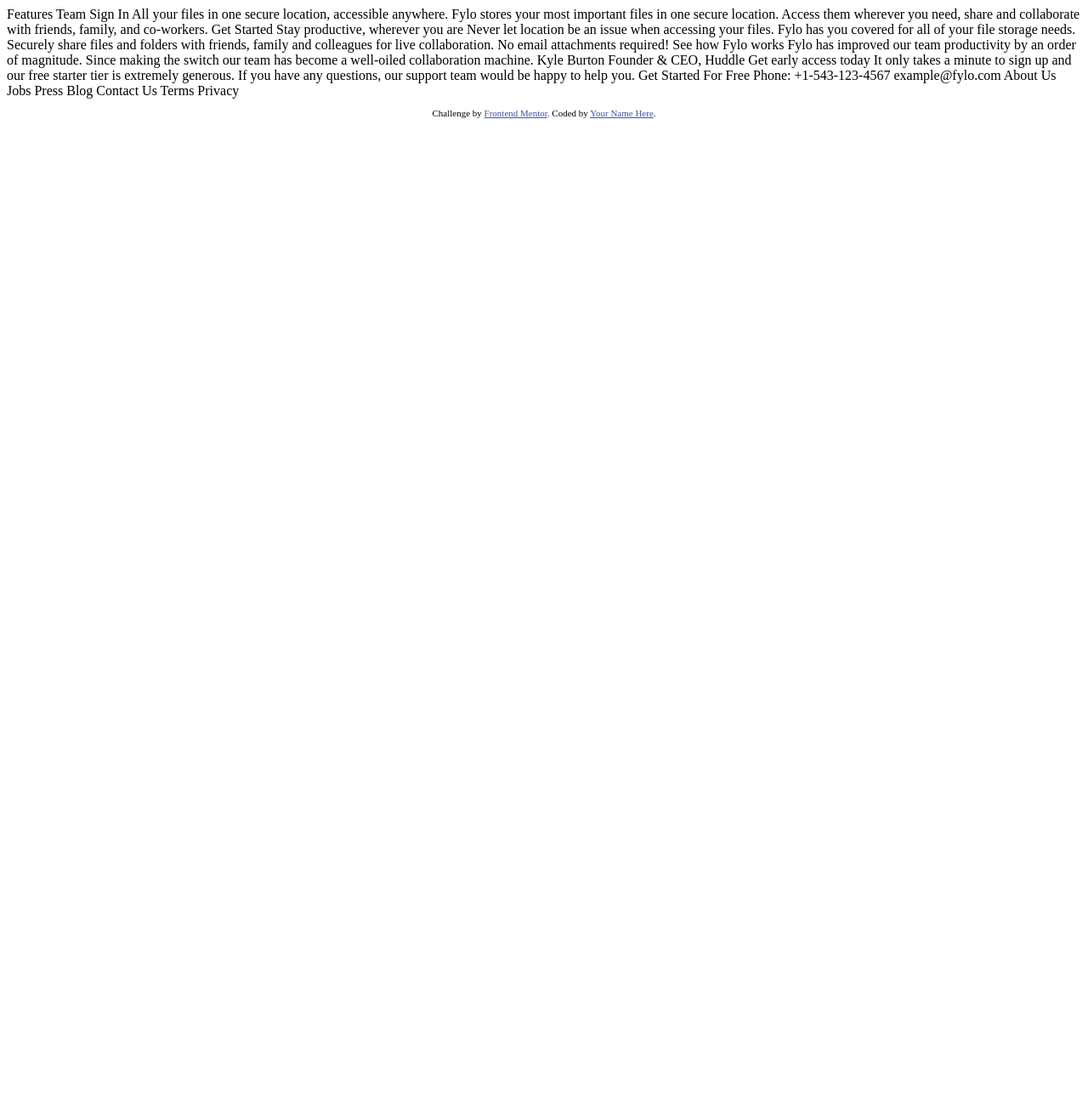
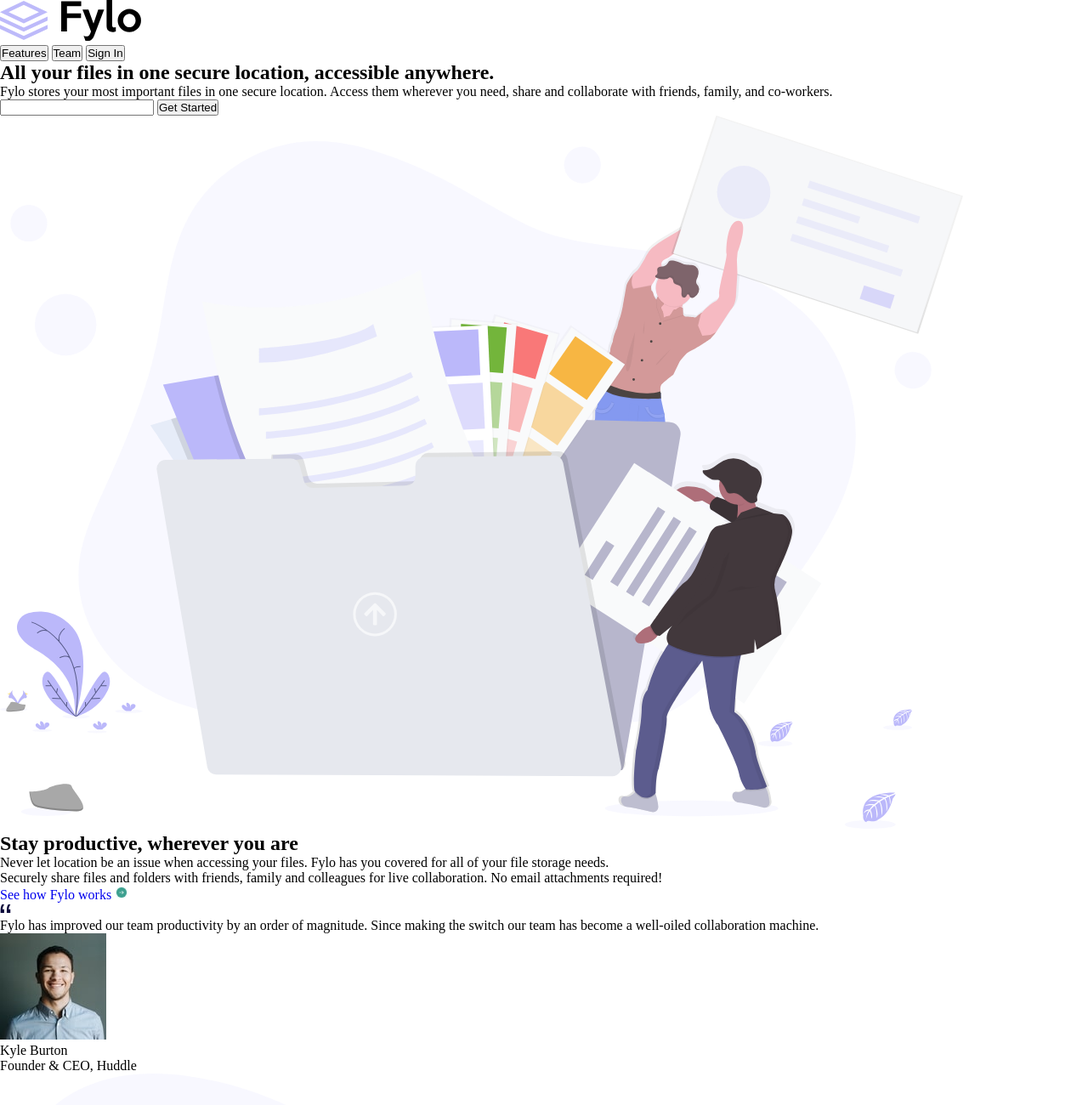
Before and after one commit to rarysson/Fylo-Landing-Page, a plain HTML site: page index.html in a window 1280 px wide. Shown: the top 1300 px of the page at 85% size. Before the commit the page ends 800 px from the top, so only its background shows below. Drawn offline with Linux system fonts and the light colour scheme.

Commit message:
Add HTML structure

```diff
--- a/index.html
+++ b/index.html
@@ -1,73 +1,129 @@
 <!DOCTYPE html>
 <html lang="en">
+
 <head>
   <meta charset="UTF-8">
-  <meta name="viewport" content="width=device-width, initial-scale=1.0"> <!-- displays site properly based on user's device -->
+  <meta name="viewport" content="width=device-width, initial-scale=1.0">
+  <link rel="icon" type="image/png" sizes="32x32" href="./images/favicon-32x32.png">
+  <title>Fylo landing page | Frontend Mentor</title>
+  <link href="https://fonts.googleapis.com/css?family=Raleway:400,700&display=swap" rel="stylesheet">
+  <link href="https://fonts.googleapis.com/css?family=Open+Sans&display=swap" rel="stylesheet">
+  <link rel="stylesheet" href="reset.css">
+  <link rel="stylesheet" href="style.css">
+</head>
 
-  <link rel="icon" type="image/png" sizes="32x32" href="./images/favicon-32x32.png">
+<body>
+  <header>
+    <img src="./images/logo.svg" alt="logo">
+    <div class="header-buttons">
+      <button>Features</button>
+      <button>Team</button>
+      <button>Sign In</button>
+    </div>
+  </header>
 
-  <title>Frontend Mentor | Fylo landing page with two column layout</title>
+  <section>
+    <div class="info">
+      <h1>All your files in one secure location, accessible anywhere.</h1>
+      <p>Fylo stores your most important files in one secure location.
+        Access them wherever you need, share and collaborate with friends,
+        family, and co-workers.</p>
+      <input type="email" name="email">
+      <button>Get Started</button>
+    </div>
 
-  <!-- Feel free to remove these styles or customise in your own stylesheet 👍 -->
-  <style>
-    .attribution { font-size: 11px; text-align: center; }
-    .attribution a { color: hsl(228, 45%, 44%); }
-  </style>
-</head>
-<body>
+    <img src="./images/illustration-1.svg" alt="">
+  </section>
 
-  Features
-  Team
-  Sign In
-
-  All your files in one secure location, accessible anywhere.
-
-  Fylo stores your most important files in one secure location.
-  Access them wherever you need, share and collaborate with friends,
-  family, and co-workers.
-
-  Get Started
-
-  Stay productive, wherever you are
-
+  <section>
+    <div class="info">
+      <h1>Stay productive, wherever you are</h1>
+      <p>
         Never let location be an issue when accessing your files. Fylo has you
         covered for all of your file storage needs.
-
+        <br>
         Securely share files and folders with friends, family and colleagues for
         live collaboration. No email attachments required!
+        <br>
+      </p>
 
-  See how Fylo works
+      <div class="link">
+        <a href="#">See how Fylo works</a>
+        <img src="./images/icon-arrow.svg" alt="demonstration">
+      </div>
 
+      <div class="testimonial">
+        <img src="./images/icon-quotes.svg" alt="">
+        <p class="message">
           Fylo has improved our team productivity by an order of magnitude. Since
           making the switch our team has become a well-oiled collaboration machine.
+        </p>
 
-  Kyle Burton
-  Founder & CEO, Huddle
+        <div class="author">
+          <img src="./images/avatar-testimonial.jpg" alt="">
+          <div class="author-info">
+            <p class="name">Kyle Burton</p>
+            <p class="description">Founder & CEO, Huddle</p>
+          </div>
+        </div>
+      </div>
+    </div>
 
-  Get early access today
+    <img src="./images/illustration-2.svg" alt="">
+  </section>
 
+  <section>
+    <div class="info">
+      <h1>Get early access today</h1>
+      <p>
         It only takes a minute to sign up and our free starter tier is extremely generous.
         If you have any questions, our support team would be happy to help you.
+      </p>
+    </div>
 
-  Get Started For Free
-
-  Phone: +1-543-123-4567
-  example@fylo.com
-
-  About Us
-  Jobs
-  Press
-  Blog
-
-  Contact Us
-  Terms
-  Privacy
+    <div class="get-started">
+      <input type="email" name="email">
+      <button>Get Started For Free</button>
+    </div>
+  </section>
 
   <footer>
+    <img src="./images/logo.svg" alt="logo">
+
+    <div class="extra-info">
+      <div class="contacts">
+        <div class="phone">
+          <img src="./images/icon-phone.svg" alt="">
+          <p>Phone: +1-543-123-4567</p>
+        </div>
+
+        <div class="email">
+          <img src="./images/icon-email.svg" alt="">
+          <p>example@fylo.com</p>
+        </div>
+      </div>
+
+      <div class="about-fylo">
+        <p>About Us</p>
+        <p>Jobs</p>
+        <p>Press</p>
+        <p>Blog</p>
+      </div>
+
+      <div class="legal-fylo">
+        <p>Contact Us</p>
+        <p>Terms</p>
+        <p>Privacy</p>
+      </div>
+    </div>
+  </footer>
+
+  <div class="credits">
     <p class="attribution">
       Challenge by <a href="https://www.frontendmentor.io?ref=challenge" target="_blank">Frontend Mentor</a>.
-      Coded by <a href="#">Your Name Here</a>.
+      Coded by <a href="#">Rarysson</a>.
     </p>
-  </footer>
+  </div>
 </body>
+
 </html>
--- /dev/null
+++ b/reset.css
@@ -0,0 +1,13 @@
+* {
+	padding: 0;
+	margin: 0;
+	box-sizing: border-box;
+}
+
+a {
+	text-decoration: none;
+}
+
+button {
+	cursor: pointer;
+}
--- /dev/null
+++ b/style.css
@@ -0,0 +1,10 @@
+/* Default properties of Frontend Mentor */
+.attribution {
+	font-size: 11px;
+	text-align: center;
+}
+
+.attribution a {
+	color: hsl(228, 45%, 44%);
+}
+/* Default properties of Frontend Mentor */
```
Lines whose indentation alone changed are shown as unchanged.
